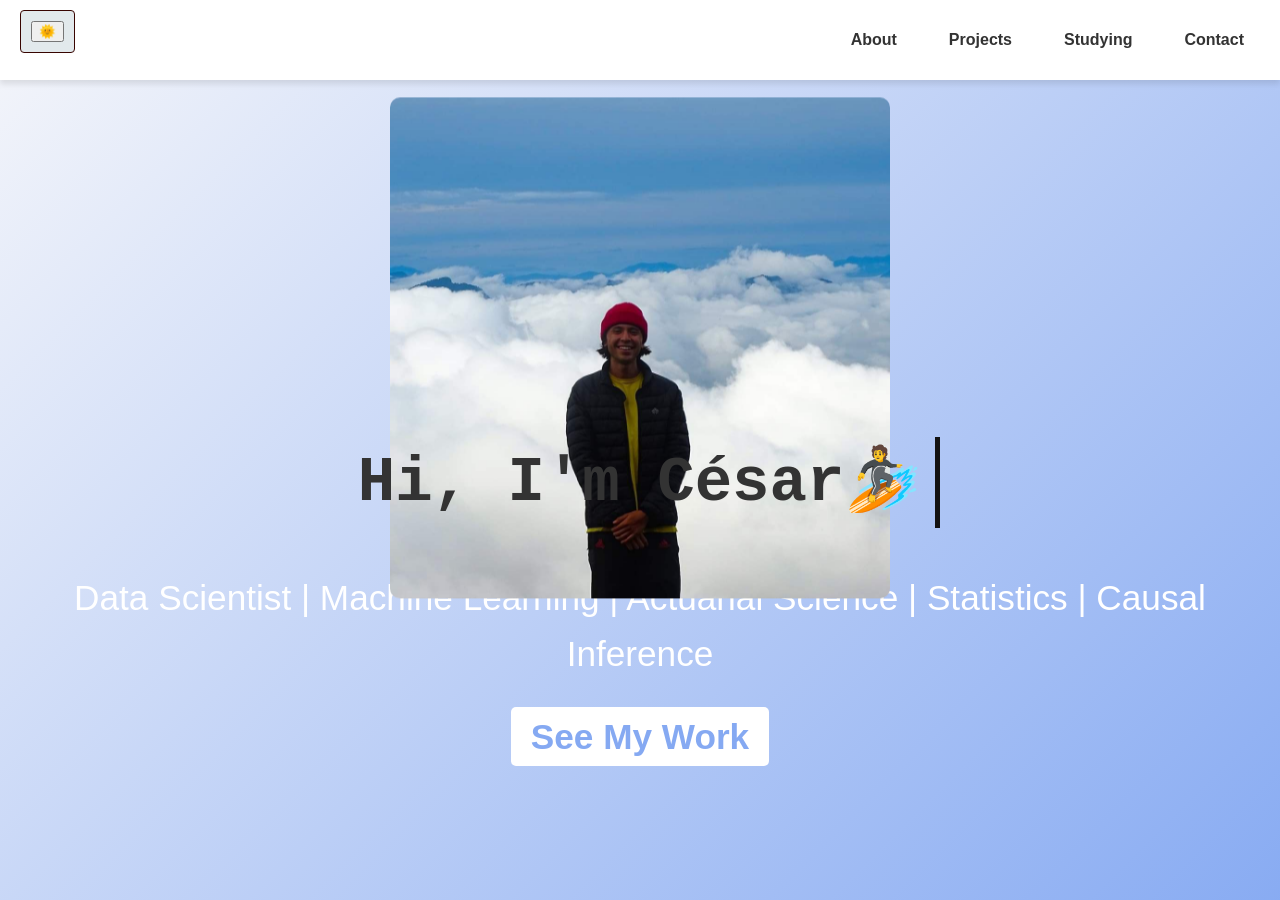
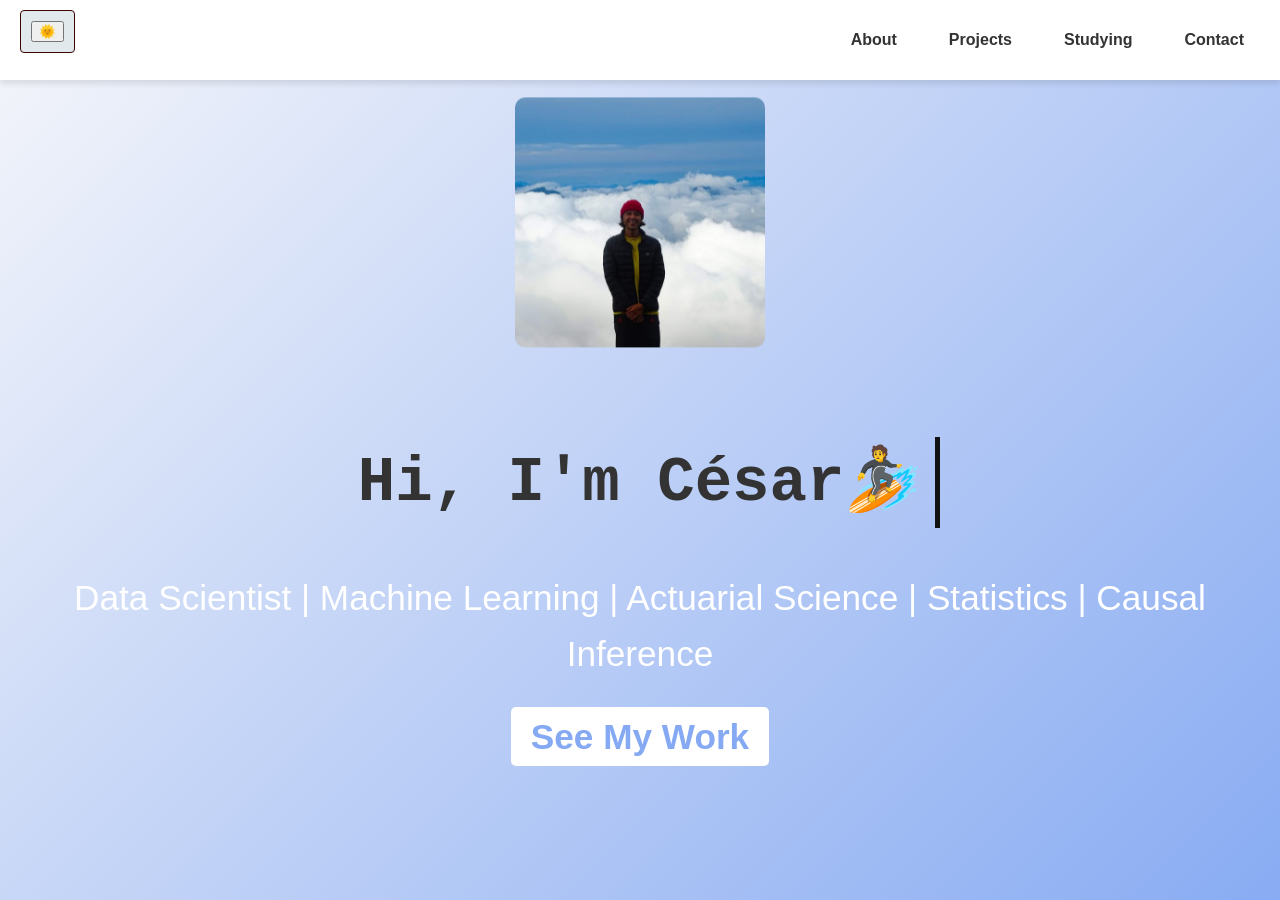
Before and after one commit to Cesarriosd/cesarios, a Jekyll site: the page built from README.md, in a window 1280 px wide and 900 px high. Built offline with Jekyll 4.4.1, drawn with Linux system fonts in a browser that asks for light colours; our own code applies the rules of GitHub Pages for plain Markdown files.

Commit message:
change size of the main image

```diff
--- a/_layouts/default.html
+++ b/_layouts/default.html
@@ -90,7 +90,7 @@ cd<!DOCTYPE html>
 
         .moving-gif {
             width: 50%; /* Sets the width to 100% of the parent container */
-            max-width: 500px; /* Limits the maximum width */
+            max-width: 250px; /* Limits the maximum width */
             height: auto; /* Maintains the aspect ratio */
             margin-bottom: 20px;
             border-radius: 10px; /* Optional: Add border radius for rounded corners */
```
